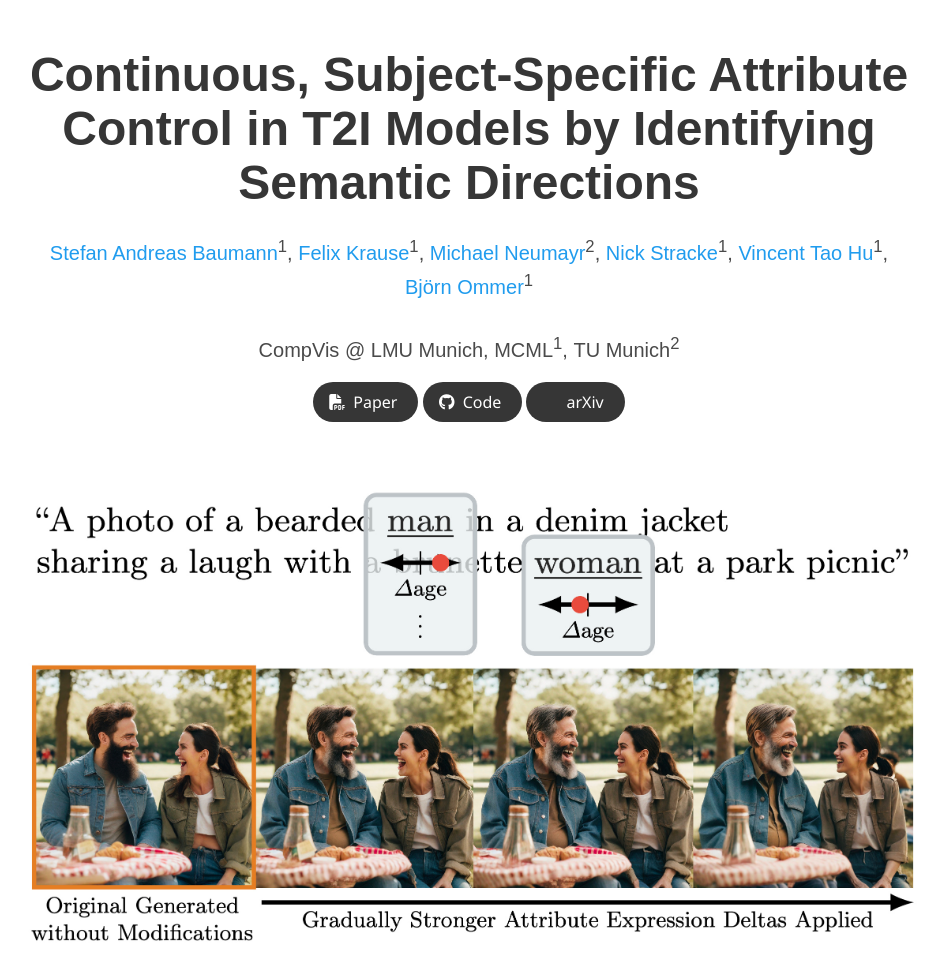
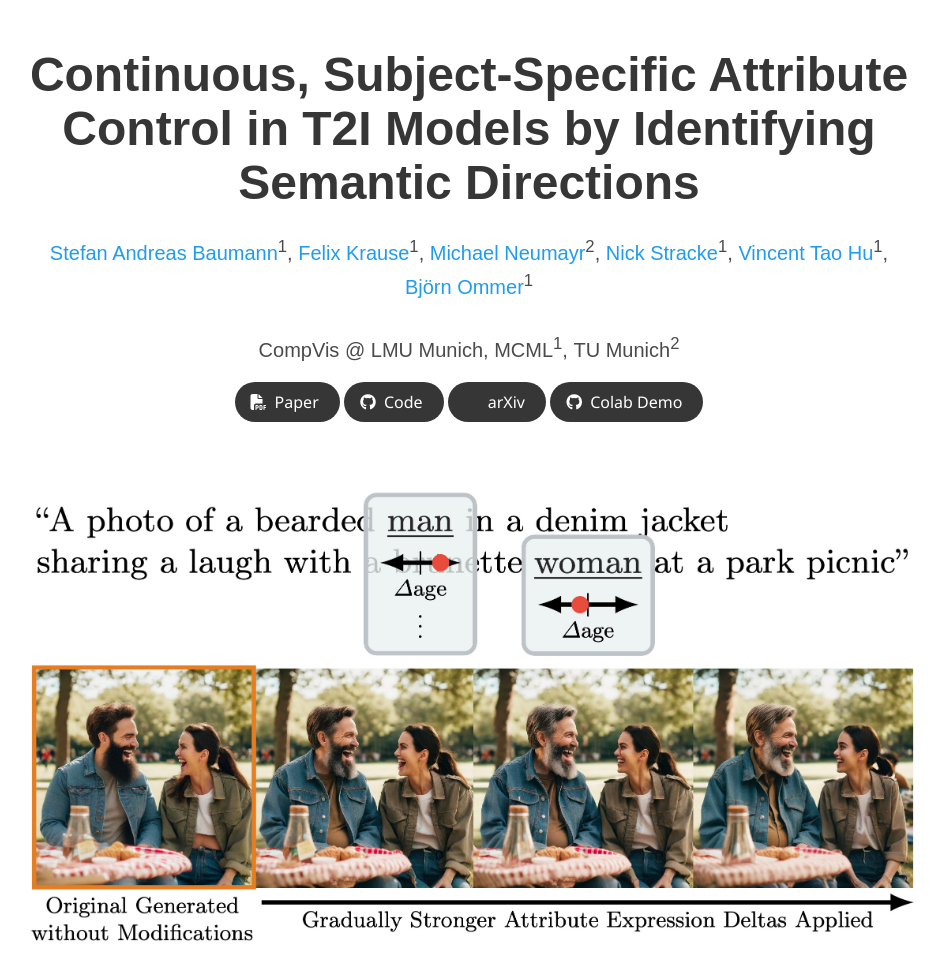
Before and after one commit to CompVis/attribute-control, a plain HTML site: page docs/index.html in a window 1280 px wide. Shown: the top 955 px of the page, without its empty margins (171-1116 px from the left). Drawn offline with nearby package versions, Linux system fonts and the light colour scheme; some icons are missing; a web font is replaced by a local one.

Commit message:
Added colab link on project page

```diff
--- a/docs/index.html
+++ b/docs/index.html
@@ -132,6 +132,15 @@
                       <i class="ai ai-arxiv"></i>
                     </span>
                     <span>arXiv</span>
+                  </a>
+                </span>
+
+                <span class="link-block">
+                  <a href="https://colab.research.google.com/github/CompVis/attribute-control/blob/main/notebooks/inference_sdxl_colab.ipynb" target="_blank" rel="noopener noreferrer" class="external-link button is-normal is-rounded is-dark">
+                    <span class="icon">
+                      <i class="fab fa-github"></i>
+                    </span>
+                    <span>Colab Demo</span>
                   </a>
                 </span>
               </div>
```
